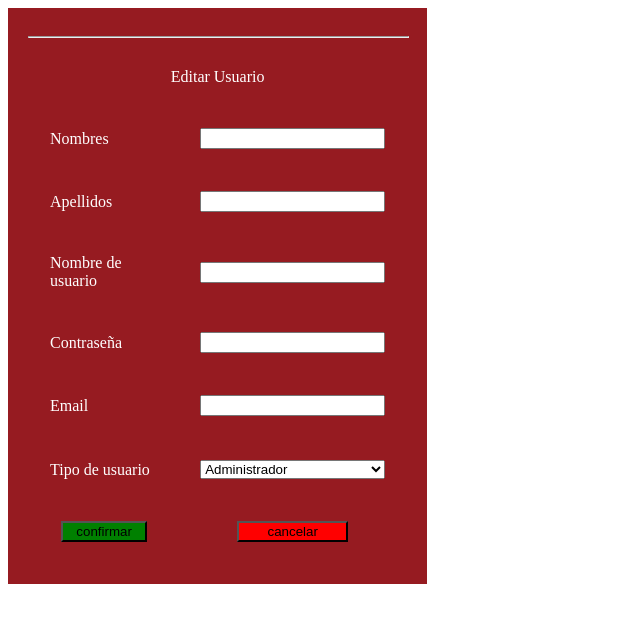
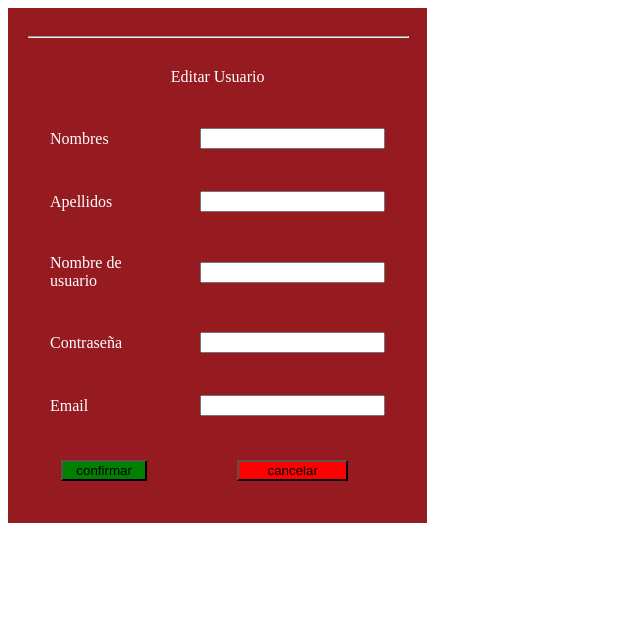
Before and after one commit to xXmaldazzarXx/prueba, a PHP site: page /SureManagment/edicion.php in a window 1280 px wide. Shown: the top 623 px of the page, without its empty margins (0-640 px from the left). Run offline with PHP 8.4, Linux system fonts and the light colour scheme.

Commit message:
Update edicion.php

```diff
--- a/suremanagement/SureManagment/edicion.php
+++ b/suremanagement/SureManagment/edicion.php
@@ -41,12 +41,6 @@
     </tr>
     <tr>
     <tr>
-    <td>Tipo de usuario</td>
-    <td><select name="" id="" style="width: 100%;">
-    <option value="">Administrador</option>
-    <option value="">Restringido</option>
-    <option value="">Empleado</option></select></td>
-    <tr>
     <td align="center"><input type="submit" value="confirmar" style="width: 80%; background-color: green ;"></td>
     <td align="center"><input type="button" value="cancelar" style="width: 60%; background-color: red;"></td>
     </tr>
```
